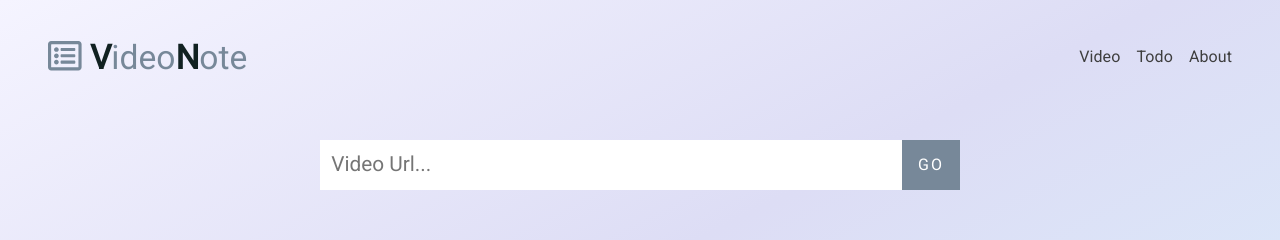
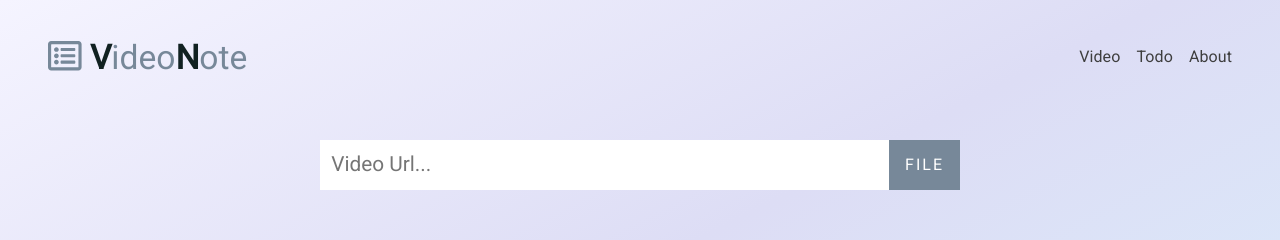
Before and after one commit to joshmu/vn-material_old, a React (Create React App) app: page /video in a window 1280 px wide. Shown: the top 240 px of the page. Built offline with nearby package versions, Linux system fonts and the light colour scheme.

Commit message:
local video blob working

```diff
--- a/src/pages/Video.js
+++ b/src/pages/Video.js
@@ -8,9 +8,19 @@ import { playerContext } from '../context/player/PlayerState'
 import style from '../styles.module.scss'
 
 const Video = () => {
+  const [urlSource, setUrlSource] = useState(true)
   const [url, setUrl] = useState('')
 
   const { loadVideo, ready } = useContext(playerContext)
+
+  const toggleSource = () => setUrlSource(!urlSource)
+
+  const onFileChange = e => {
+    const file = e.target.files[0]
+    const url = URL.createObjectURL(file)
+    setUrl(url)
+    loadVideo(url)
+  }
 
   const onChange = e => {
     setUrl(e.target.value)
@@ -25,6 +35,8 @@ const Video = () => {
     <div className={style.video}>
       {!ready && (
         <form className={style.form} onSubmit={onSubmit}>
+          {urlSource ? (
+            <>
               <label htmlFor="videoUrl">Video URL</label>
               <input
                 id="videoUrl"
@@ -34,7 +46,19 @@ const Video = () => {
                 onChange={onChange}
                 placeholder="Video Url..."
               />
-          <button type="submit">Go</button>
+            </>
+          ) : (
+            <>
+              <label htmlFor="videoFile">Video File</label>
+              <input
+                id="videoFile"
+                name="videoFile"
+                type="file"
+                onChange={onFileChange}
+              />
+            </>
+          )}
+          <button onClick={toggleSource}>File</button>
         </form>
       )}
 
```
Lines whose indentation alone changed are shown as unchanged.
